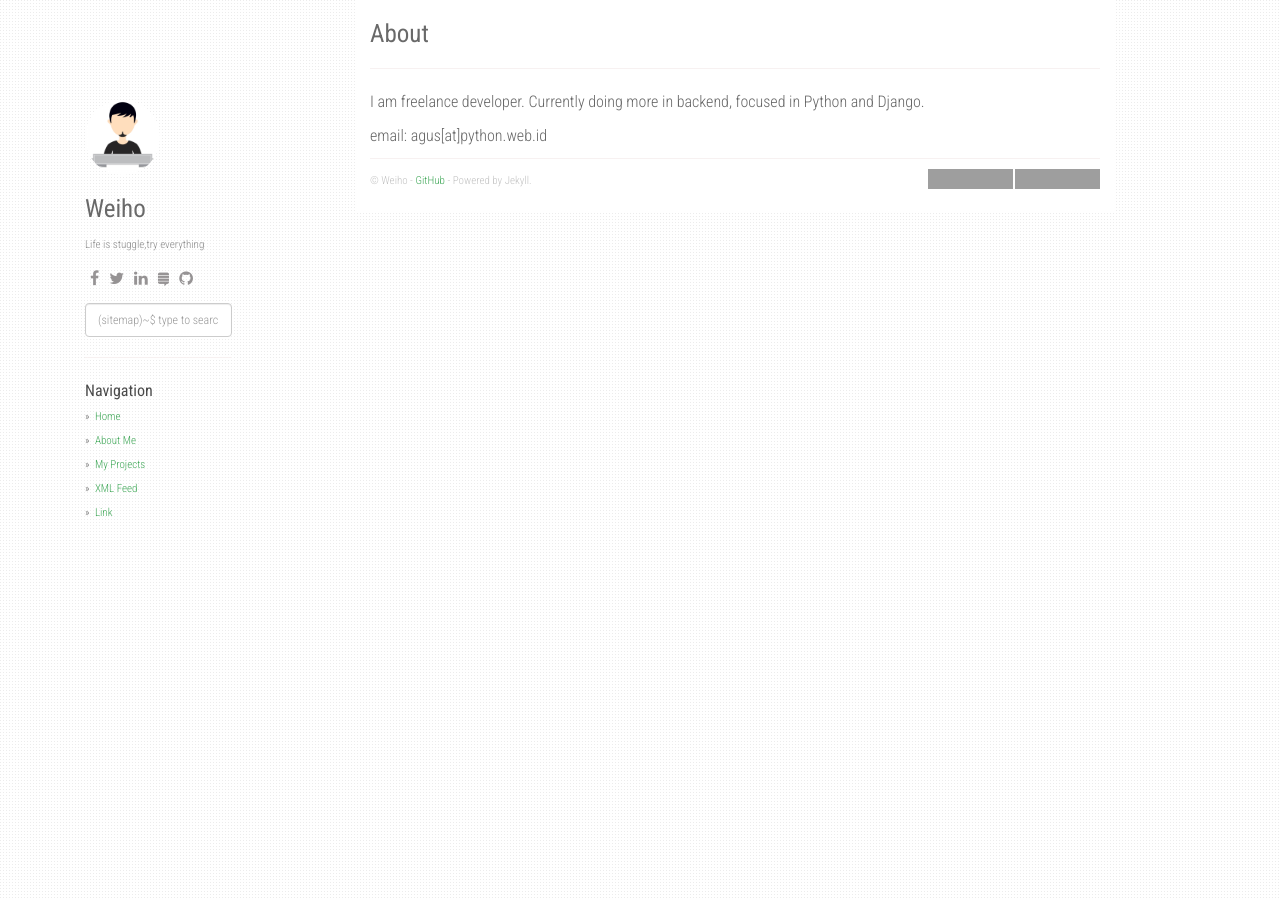
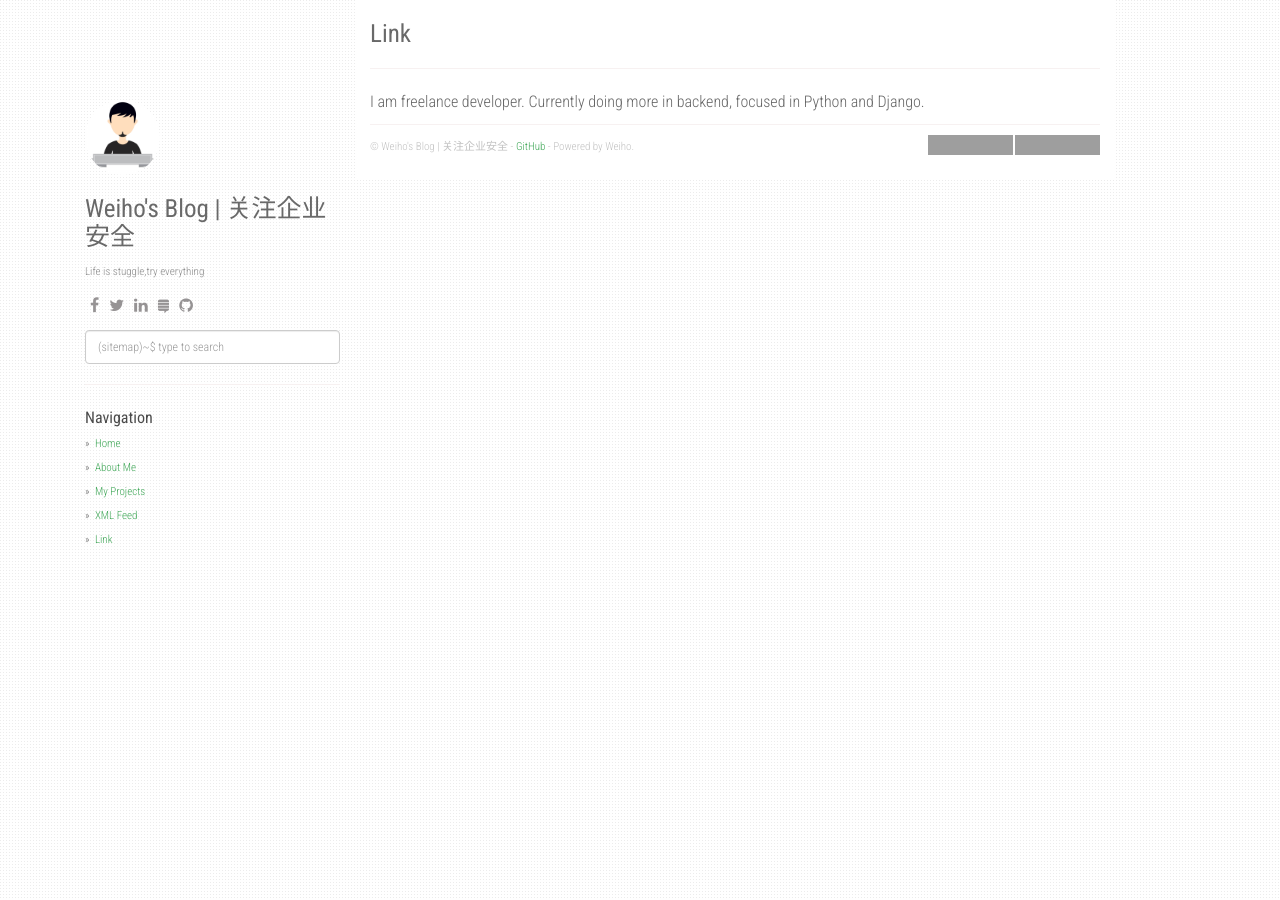
Before and after one commit to we1h0/zhaoweiho.github.io, a Jekyll site: the page built from link.md, in a window 1280 px wide. Built offline with Jekyll 4.4.1, drawn with Linux system fonts in a browser that asks for light colours; nearby versions of some CDN libraries; grey boxes are pictures that could not be loaded.

Commit message:
Weiho
Blog

```diff
--- a/_config.yml
+++ b/_config.yml
@@ -1,6 +1,6 @@
 title: Weiho's Blog
-description: 企业安全,代码审计,Web安全,Linux Hacking,安全架构,内网渗透,Weiho@secbug
-author: Weiho
+description: 企业安全,代码审计,Web安全,Linux Hacking,安全架构,内网渗透,Weiho@secbug,Linux/Windows安全运维,安全开发
+author: Weiho's Blog | 关注企业安全
 github: https://github.com/zhaoweiho
 about: Life is stuggle,try everything
 disqus_shortname: stackproblems
--- a/_layouts/default.html
+++ b/_layouts/default.html
@@ -148,11 +148,11 @@ layout: compress
         <footer>
           &copy; {{ site.author }}
           {% if site.github %}
-            - <a href="{{ site.github }}">{{ site.github }}</a> - Powered by Jekyll.
+            - <a href="{{ site.github }}">{{ site.github }}</a> - Powered by Weiho.
           {% endif %}
           <div class="btn-github" style="float:right;">
-            <iframe src="https://ghbtns.com/github-btn.html?user=agusmakmun&repo=agusmakmun.github.io&type=star&count=true" frameborder="0" scrolling="0" width="85" height="20px"></iframe>
-            <iframe src="https://ghbtns.com/github-btn.html?user=agusmakmun&repo=agusmakmun.github.io&type=fork&count=true" frameborder="0" scrolling="0" width="85" height="20px"></iframe>
+            <iframe src="https://ghbtns.com/github-btn.html?user=zhaoweiho&repo=zhaoweiho.github.io&type=star&count=true" frameborder="0" scrolling="0" width="85" height="20px"></iframe>
+            <iframe src="https://ghbtns.com/github-btn.html?user=zhaoweiho&repo=zhaoweiho.github.io&type=fork&count=true" frameborder="0" scrolling="0" width="85" height="20px"></iframe>
           </div>
         </footer>
       </div>
--- a/link.md
+++ b/link.md
@@ -1,9 +1,7 @@
 ---
 layout: page
-title: About
-permalink: /about/
+title: Link
+permalink: /link/
 ---
 
 I am freelance developer. Currently doing more in backend, focused in Python and Django.
-
-email: agus[at]python.web.id
```
Also changed, not shown: about.md (+1 -1 lines).
